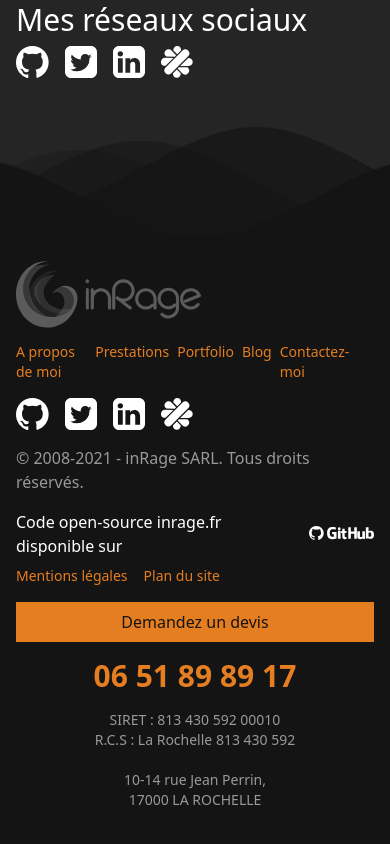
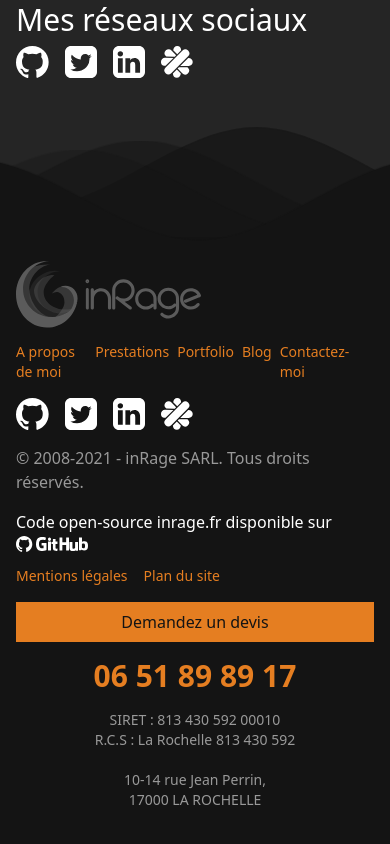
Before and after one commit to akiletour/inrage, a Next.js app: page /a-propos-de-moi in a window 390 px wide. Shown: the part 4440-5284 px from the top of the page. Built offline with nearby package versions, Linux system fonts and the light colour scheme.

Commit message:
fix(footer): aligment on mobile of the open-source link #20
Closes #20

```diff
--- a/components/layouts/Footer.tsx
+++ b/components/layouts/Footer.tsx
@@ -73,10 +73,10 @@ export default function Footer() {
             <div>© 2008-2021 - inRage SARL. Tous droits réservés.</div>
             <a
               href="https://github.com/akiletour/inrage"
-              className="text-white flex mt-2 items-center "
+              className="text-white block md:flex mt-2 items-center"
             >
               Code open-source inrage.fr disponible sur{' '}
-              <span className="block ml-1">
+              <span className="inline-block md:block md:ml-1">
                 <Image
                   width={72}
                   height={16}
```
